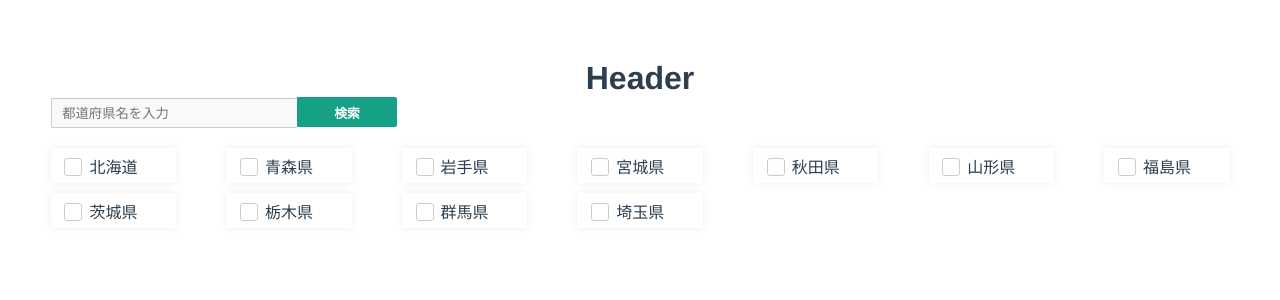
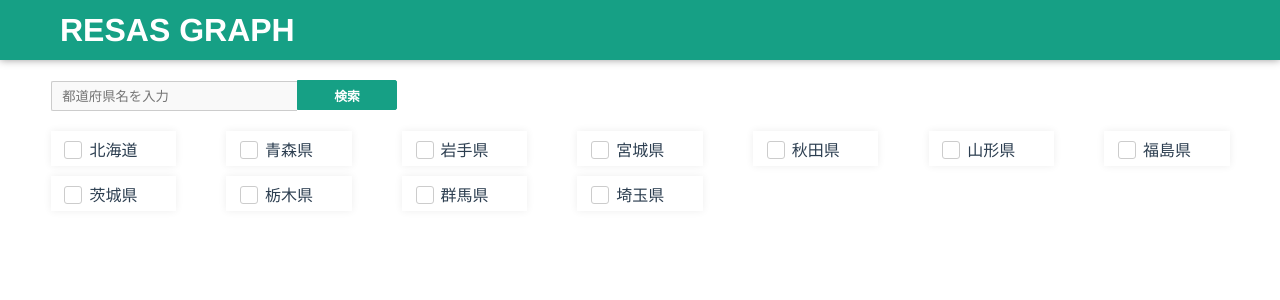
Before and after one commit to amanojs/resas-graph, a Vue app: page / in a window 1280 px wide. Shown: the top 300 px of the page. Built offline with nearby package versions, Linux system fonts and the light colour scheme.

Commit message:
feat(Header.vue App.vue): Headerコンポーネントのデザインコーディング
Headerコンポーネントをレスポンシブ含めコーディングしました。タイトル文字は変更する可能性があります。

```diff
--- a/src/App.vue
+++ b/src/App.vue
@@ -29,6 +29,5 @@
   -moz-osx-font-smoothing: grayscale;
   text-align: center;
   color: #2c3e50;
-  margin-top: 60px;
 }
 </style>
--- a/src/components/Header.vue
+++ b/src/components/Header.vue
@@ -1,6 +1,6 @@
 <template>
   <div class="Header">
-    <h1>Header</h1>
+    <h1>RESAS GRAPH</h1>
   </div>
 </template>
 
@@ -9,3 +9,27 @@
   name: 'Header',
 }
 </script>
+
+<style>
+.Header {
+  display: flex;
+  justify-content: flex-start;
+  align-items: center;
+  width: 100%;
+  height: 60px;
+  padding: 0 60px;
+  text-align: left;
+  background-color: #16a085;
+  margin-bottom: 20px;
+  color: #fff;
+  box-sizing: border-box;
+  box-shadow: 0 0 8px #999;
+}
+
+@media screen and (max-width: 640px) {
+  .Header {
+    justify-content: center;
+    font-size: 12px;
+  }
+}
+</style>
```
